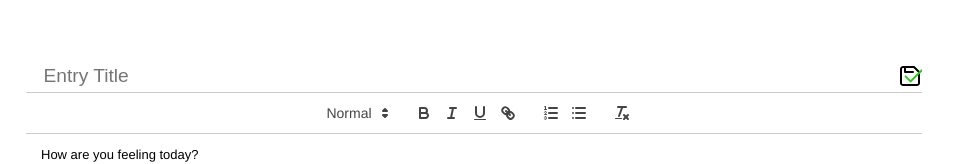
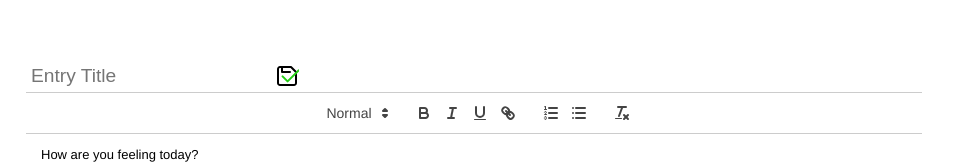
Before and after one commit to umekow/FooMoo, a React (Create React App) app in the folder foodmood/: page / in a window 1280 px wide. Shown: the top 164 px of the page, without its empty margins (166-1119 px from the left). Built offline with nearby package versions, Linux system fonts and the light colour scheme.

Commit message:
created a sub component for select menu

```diff
--- a/foodmood/src/features/editor/editor.scss
+++ b/foodmood/src/features/editor/editor.scss
@@ -1,5 +1,5 @@
 .editorContainer{
-    width: 70%;
+    max-width: 70%;
     margin: 0 auto;
     margin-top: 5%;
 
@@ -20,7 +20,7 @@
     display:flex;
 }
 .entryHeader{
-    width: 100%;
+    max-width: 100%;
     border: none;
 
     input{
```
Also changed, not shown: foodmood/src/features/editor/MoodMenu.js (added, +21 -0 lines).
